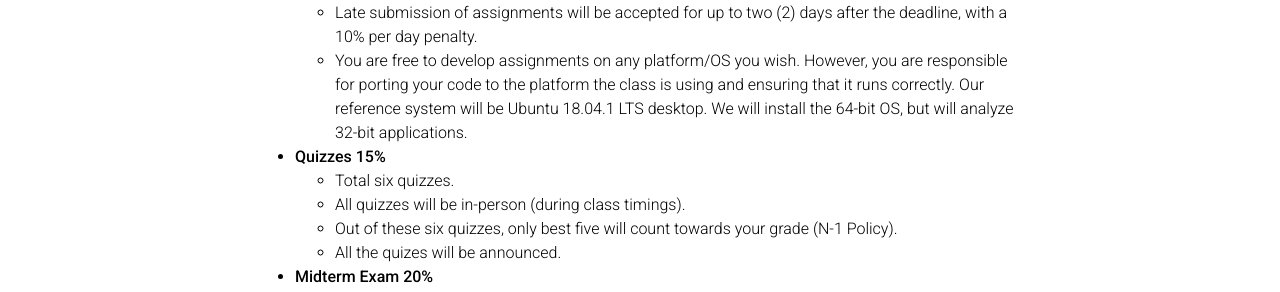
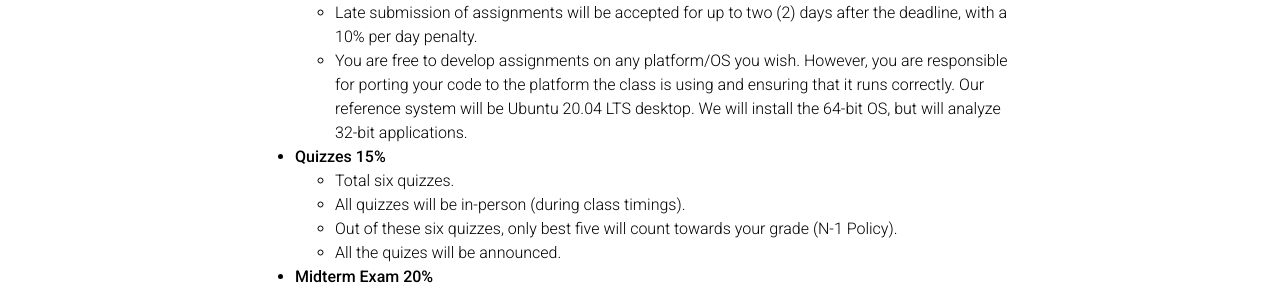
Before and after one commit to cs4630-uva/cs4630-uva.github.io, a Jekyll site: the page built from _pages/about.md, in a window 1280 px wide and 900 px high, scrolled down 1538 px. Shown: the part 209-501 px from the top of the window. Built offline with Jekyll 4.4.1, drawn with Linux system fonts in a browser that asks for light colours; comment, search, counter and statistics services are not loaded; a style sheet for code colours, icons or effects is not loaded.

Commit message:
minor fix

```diff
--- a/_pages/about.md
+++ b/_pages/about.md
@@ -64,8 +64,7 @@
   * Assignments will be weighted according to complexity and difficulty.
   * A grade of zero will be recorded for late assignments unless prior arrangements are made.
   * Late submission of assignments will be accepted for up to two (2) days after the deadline, with a 10% per day penalty.
-  * You are free to develop assignments on any platform/OS you wish. However, you are responsible for porting your code to the platform the class is using and ensuring that it runs correctly. Our reference system will be Ubuntu 18.04.1 LTS desktop. We will install the 64-bit OS, but will analyze 32-bit applications.
-
+  * You are free to develop assignments on any platform/OS you wish. However, you are responsible for porting your code to the platform the class is using and ensuring that it runs correctly. Our reference system will be Ubuntu 20.04 LTS desktop. We will install the 64-bit OS, but will analyze 32-bit applications.
 
 * **Quizzes	15%**
   * Total six quizzes.
```
